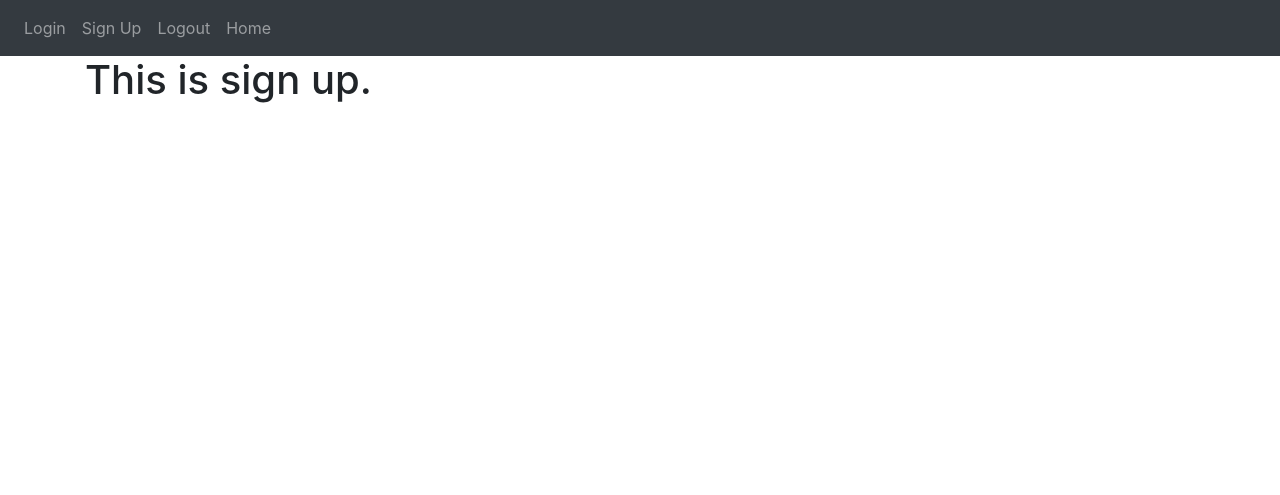
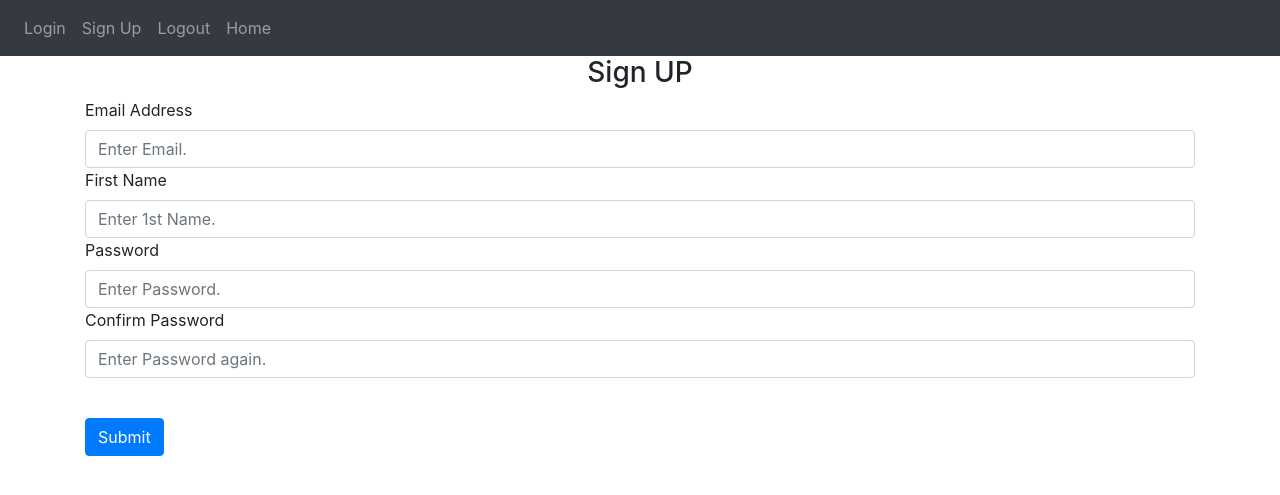
Before and after one commit to Vishal-1923/Python, a Flask app: page /sign-up in a window 1280 px wide. Shown: the top 495 px of the page. Run offline with Flask 3, Linux system fonts and the light colour scheme; some libraries are stand-ins or nearby versions.

Commit message:
creating sign-up page

```diff
--- a/Flask/website/templates/signup.html
+++ b/Flask/website/templates/signup.html
@@ -1,4 +1,49 @@
 {% extends "base.html" %}
 
 {% block title %} Sign Up {% endblock %}
-{% block content %} <h1> This is sign up. </h1> {% endblock %}
+{% block content %}
+    <!--POST: when we submit this form, send a POST request to backend-->
+    <form method="POST">
+        <h3 align = "center" > Sign UP </h3>
+        <div class = "form-group"><!--form-group is Bootstrap class-->
+            <label for="email"> Email Address </label>
+            <input
+                type="email"
+                class="form-control"
+                id="email"
+                name = "email"
+                placeholder="Enter Email."
+            /> <!--form control is again a bootstrap class-->
+            <!--id is optional but it will link label with input field-->
+            <!--name: attribute will be called by this name when we pass the info in this field to our backend.-->
+            <!--When we submit this form it will bundle up all this info here and willl use name here to represent all this info. -->
+            <!--name should always be same as id.-->
+            <label for="firstName"> First Name </label>
+            <input
+                type="text"
+                class="form-control"
+                id="firstName"
+                name = "firstName"
+                placeholder="Enter 1st Name."
+            />
+            <label for="password"> Password </label>
+            <input
+                type="password"
+                class="form-control"
+                id="password"
+                name = "password"
+                placeholder="Enter Password."
+            />
+            <label for="confirmPassword"> Confirm Password </label>
+            <input
+                type="password"
+                class="form-control"
+                id="confirmPassword"
+                name = "confirmPassword"
+                placeholder="Enter Password again."
+            />
+        </div>
+        <br /> <!--adding a break line to seperate the button-->
+        <button type="submit" class="btn btn-primary"> Submit </button>
+    </form>
+{% endblock %}
```
Also changed, not shown: Flask/readme.txt.
